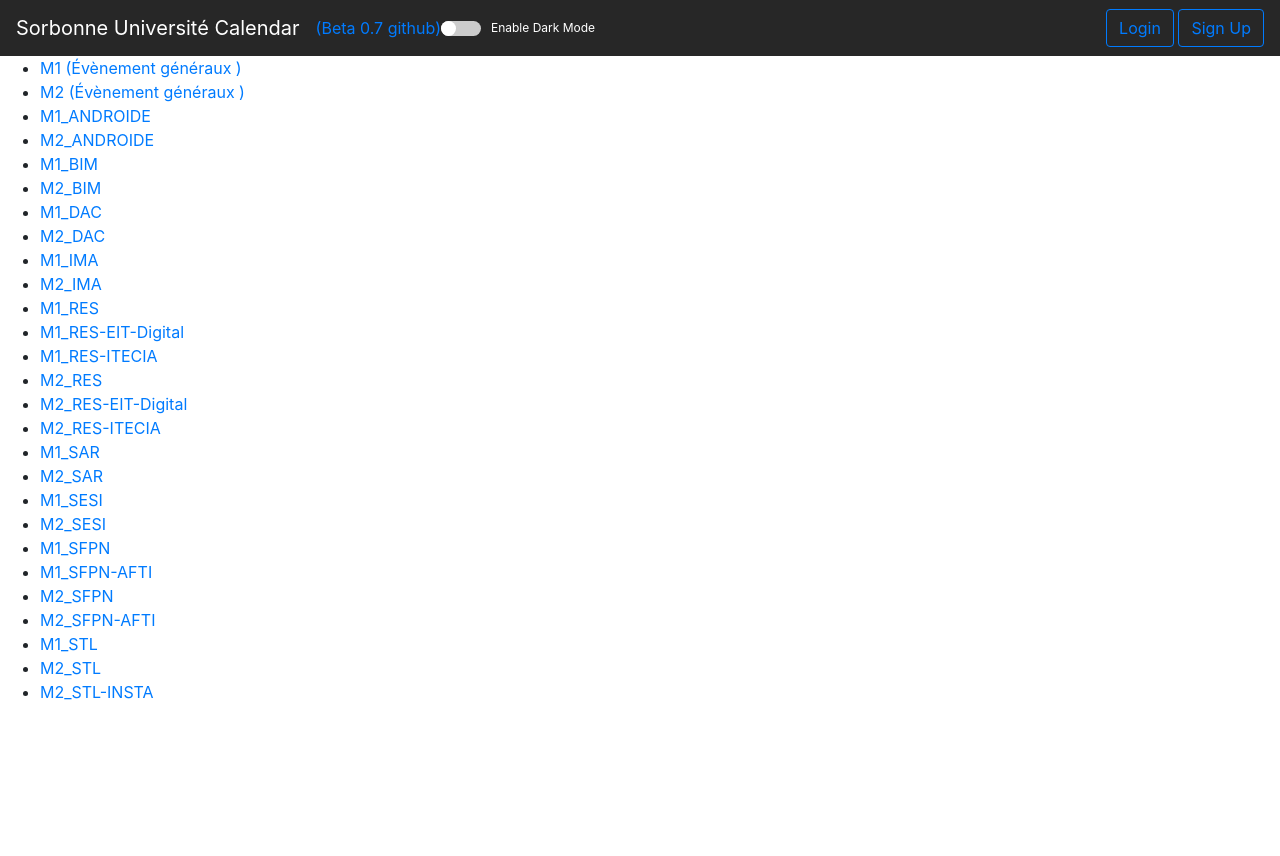
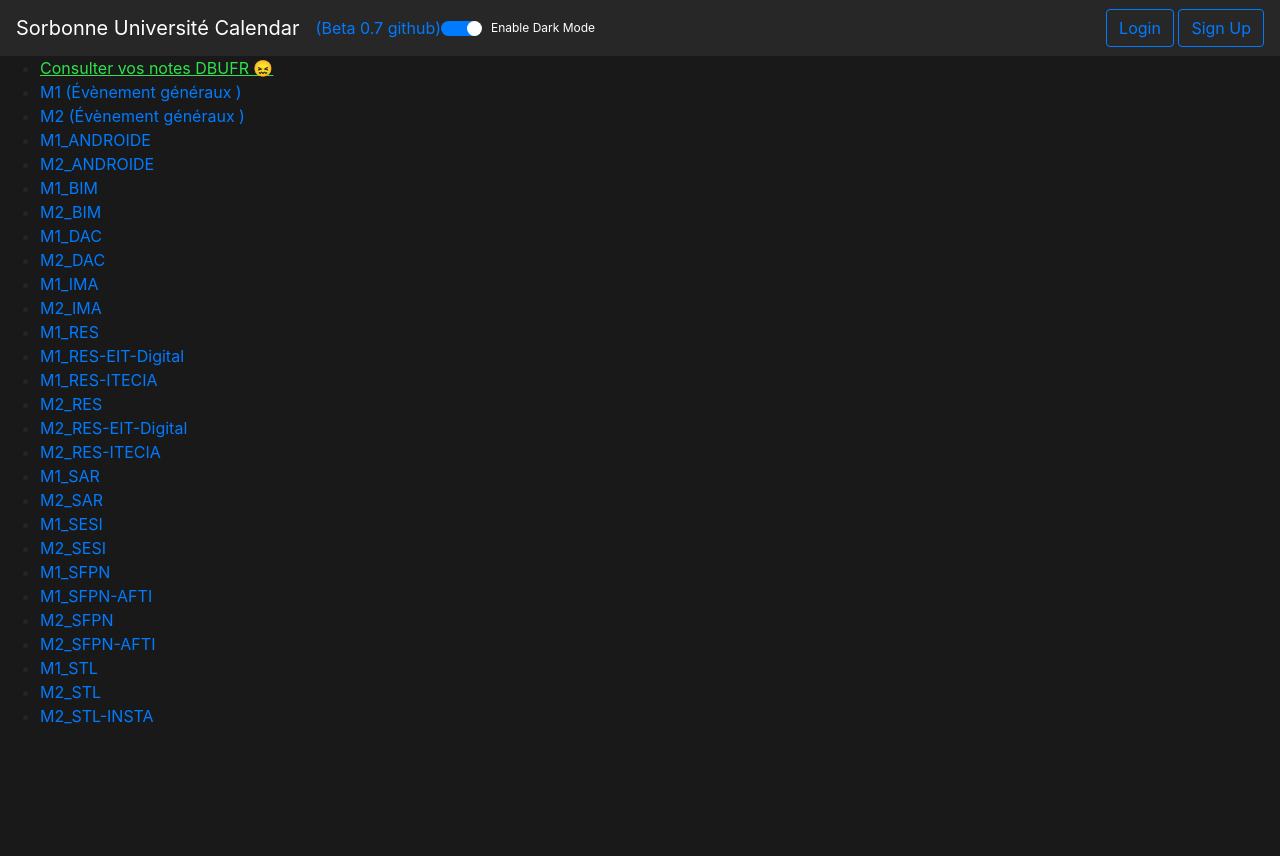
Before and after one commit to AmineDjeghri/SUCAL, a Flask app: page / in a window 1280 px wide. Run offline with Flask 2, Linux system fonts and the light colour scheme; some libraries are stand-ins or nearby versions.

Commit message:
Add dbufr link

```diff
--- a/app/templates/base.html
+++ b/app/templates/base.html
@@ -1,3 +1,5 @@
+<!-- The base template that contains the nav bar and the container page -->
+
 <!DOCTYPE html>
 <html>
 
@@ -34,7 +36,7 @@
 
 <body>
     <script>
-        const currentTheme = localStorage.getItem('theme') ? localStorage.getItem('theme') : null;
+        const currentTheme = localStorage.getItem('theme') ? localStorage.getItem('theme') : 'dark';
         if (currentTheme) {
             document.documentElement.setAttribute('data-theme', currentTheme);
         }
@@ -44,7 +46,7 @@
         <a href="https://github.com/AmineDjeghri/SUCAL">(Beta 0.7 github)</a>
         <div class="theme-switch-wrapper">
             <label class="theme-switch" for="checkbox">
-                <input type="checkbox" id="checkbox" />
+                <input type="checkbox" id="checkbox"/>
                 <div class="slider round"></div>
           </label>
           <span>Enable Dark Mode</span>
--- a/app/templates/home.html
+++ b/app/templates/home.html
@@ -1,3 +1,6 @@
+<!-- The home page where the user gets redirected after signing in-->
+
+
 <html>
     <head>
         <meta  charset="utf-8">
--- a/app/templates/index.html
+++ b/app/templates/index.html
@@ -1,8 +1,14 @@
+<!-- The index root html file-->
+
+
 {% extends "base.html" %}
 
 {% block content %}
 
 <ul>
+  <li>
+      <a style="color: #30e24b; text-decoration: underline; " href="https://www-master.ufr-info-p6.jussieu.fr/2020/ecrire/prive.php?page=mesNotes" > Consulter vos notes DBUFR &#128534 </a>
+  </li>
   {%  for master in masters %}
     <li> <a  href="{{ url_for('main.show_calendar',masters=master) }}" >
       {% if master in ["M1" , "M2"]  %}
@@ -15,6 +21,4 @@
   {% endfor %}
   </ul>
 
-
-
 {% endblock %}
--- a/app/templates/login.html
+++ b/app/templates/login.html
@@ -1,3 +1,6 @@
+<!-- Login page -->
+
+
 {% extends "base.html" %}
 
 {% block content %}
--- a/app/templates/profile.html
+++ b/app/templates/profile.html
@@ -1,3 +1,6 @@
+<!-- Profile settings page -->
+
+
 {% extends "base.html" %}
 
 {% block content %}
```
